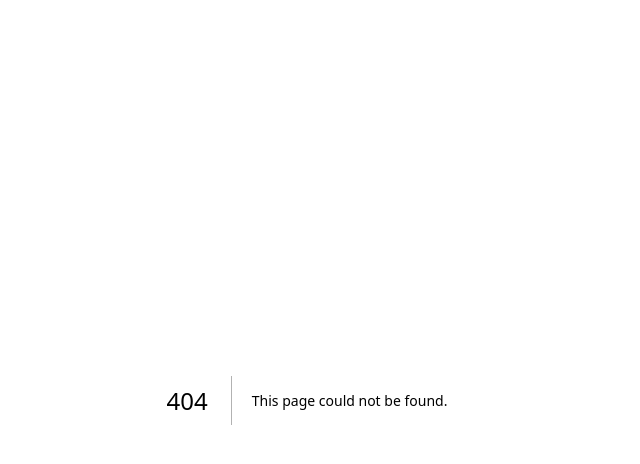
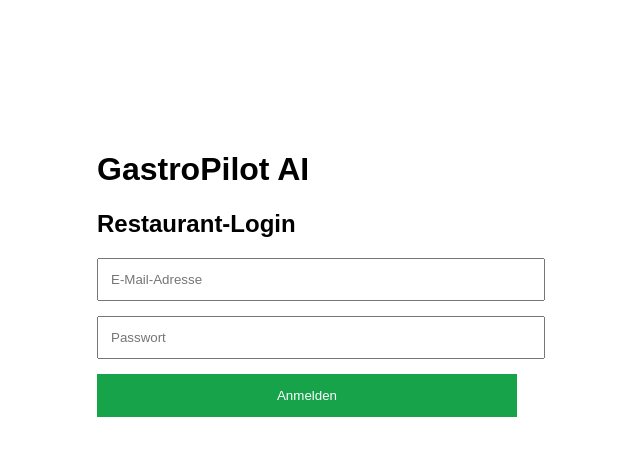
Before and after one commit to Gastropiloai/gartropilotai, a Next.js app: page /app/login in a window 1280 px wide. Before the commit this address had no page. Shown: the top 464 px of the page, without its empty margins (333-973 px from the left). Built offline with nearby package versions, Linux system fonts and the light colour scheme; no server answers.

Commit message:
Restaurant Login erstellt

```diff
--- /dev/null
+++ b/app/app/login/page.jsx
@@ -0,0 +1,88 @@
+
+"use client";
+
+import { useState } from "react";
+import { createClient } from "@supabase/supabase-js";
+import { useRouter } from "next/navigation";
+
+const supabase = createClient(
+  process.env.NEXT_PUBLIC_SUPABASE_URL,
+  process.env.NEXT_PUBLIC_SUPABASE_ANON_KEY
+);
+
+export default function LoginPage() {
+  const router = useRouter();
+  const [email, setEmail] = useState("");
+  const [password, setPassword] = useState("");
+  const [error, setError] = useState("");
+  const [loading, setLoading] = useState(false);
+
+  async function handleLogin(e) {
+    e.preventDefault();
+    setError("");
+    setLoading(true);
+
+    const { error } = await supabase.auth.signInWithPassword({
+      email,
+      password,
+    });
+
+    setLoading(false);
+
+    if (error) {
+      setError("Anmeldung fehlgeschlagen. Bitte Zugangsdaten prüfen.");
+      return;
+    }
+
+    router.push("/admin");
+  }
+
+  return (
+    <main style={{
+      maxWidth: 420,
+      margin: "100px auto",
+      padding: 30,
+      fontFamily: "Arial, sans-serif",
+    }}>
+      <h1>GastroPilot AI</h1>
+      <h2>Restaurant-Login</h2>
+
+      <form onSubmit={handleLogin}>
+        <input
+          type="email"
+          placeholder="E-Mail-Adresse"
+          value={email}
+          onChange={(e) => setEmail(e.target.value)}
+          required
+          style={{ width: "100%", padding: 12, marginBottom: 15 }}
+        />
+
+        <input
+          type="password"
+          placeholder="Passwort"
+          value={password}
+          onChange={(e) => setPassword(e.target.value)}
+          required
+          style={{ width: "100%", padding: 12, marginBottom: 15 }}
+        />
+
+        <button
+          type="submit"
+          disabled={loading}
+          style={{
+            width: "100%",
+            padding: 14,
+            background: "#16a34a",
+            color: "white",
+            border: "none",
+            cursor: "pointer",
+          }}
+        >
+          {loading ? "Anmeldung läuft..." : "Anmelden"}
+        </button>
+      </form>
+
+      {error && <p style={{ color: "red" }}>{error}</p>}
+    </main>
+  );
+}
```
